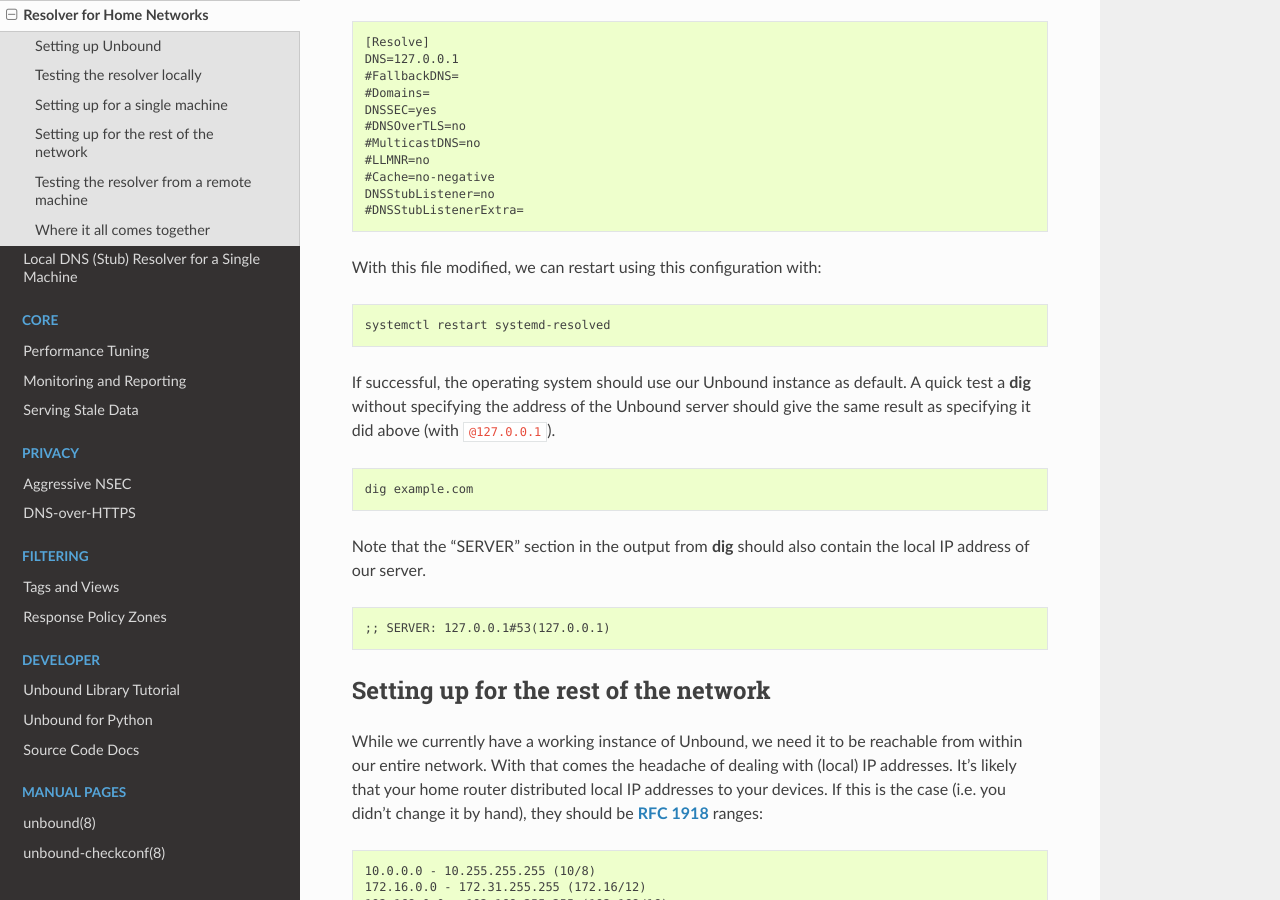
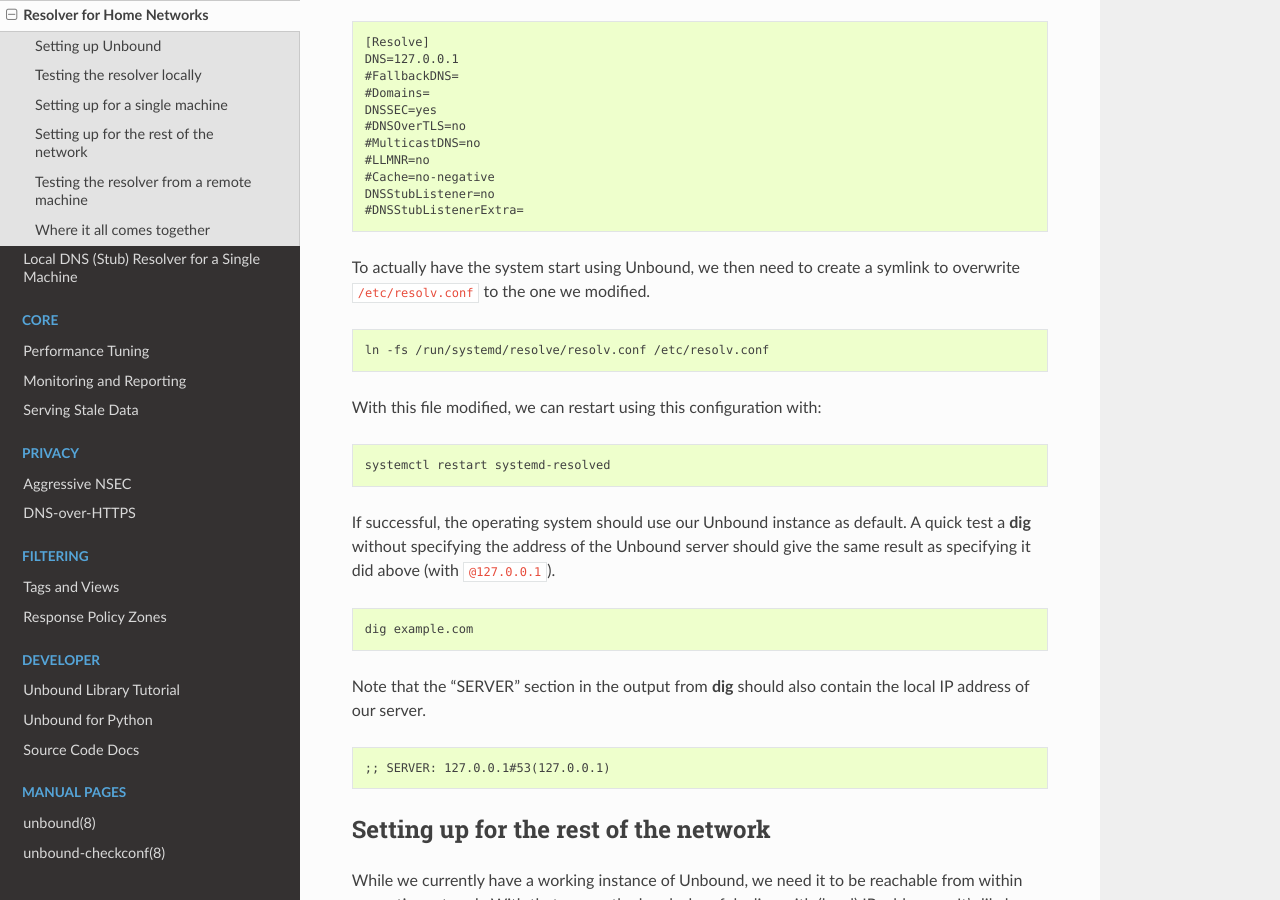
Before and after one commit to NLnetLabs/unbound-manual, a Sphinx documentation site: the page built from source/use-cases/home-resolver.rst, in a window 1280 px wide and 900 px high, scrolled down 2608 px. Built offline with Sphinx 7.4.7 and the Read the Docs theme 2.0.0, drawn with Linux system fonts in a browser that asks for light colours.

Commit message:
Add missing step to make Unbound the default resolver

```diff
--- a/source/use-cases/home-resolver.rst
+++ b/source/use-cases/home-resolver.rst
@@ -142,6 +142,12 @@
 	#Cache=no-negative
 	DNSStubListener=no
 	#DNSStubListenerExtra=
+
+To actually have the system start using Unbound, we then need to create a symlink to overwrite :file:`/etc/resolv.conf` to the one we modified.
+
+.. code-block:: text
+
+	ln -fs /run/systemd/resolve/resolv.conf /etc/resolv.conf
 
 With this file modified, we can restart using this configuration with:
 
```
